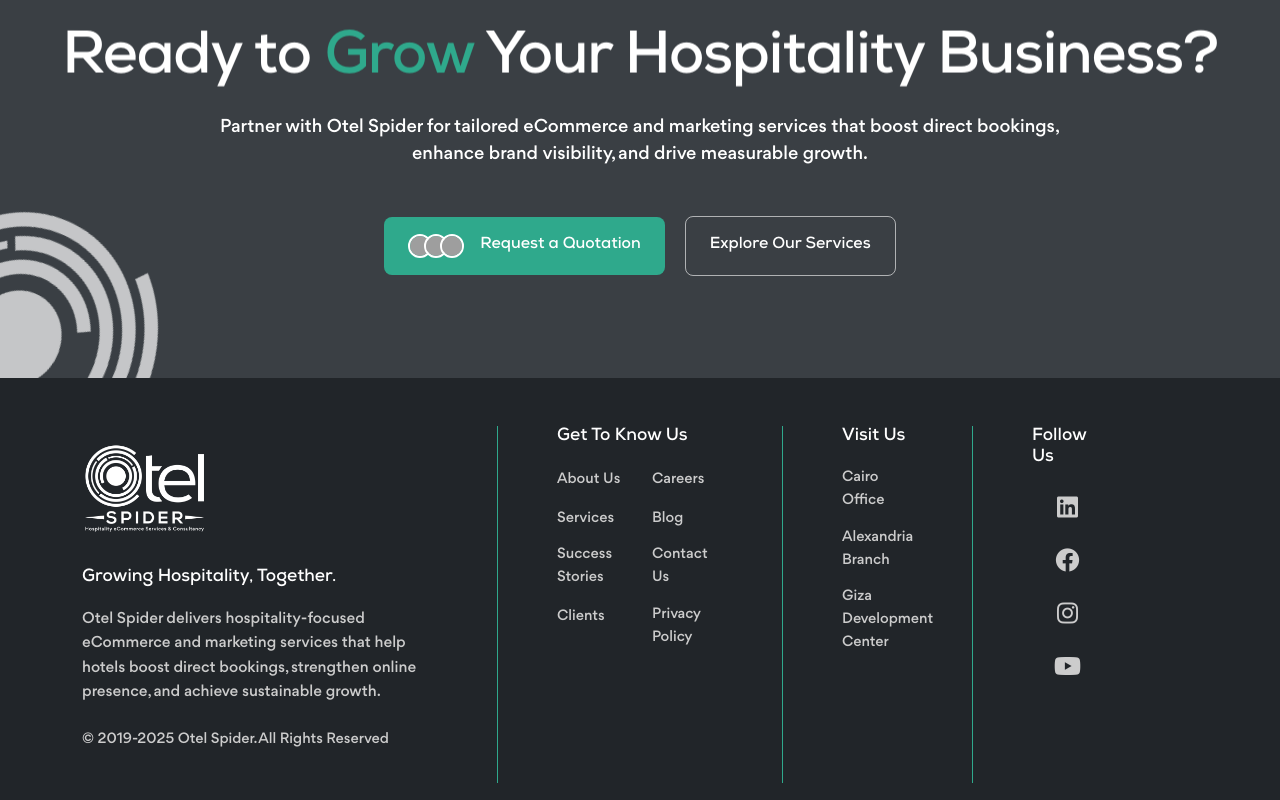
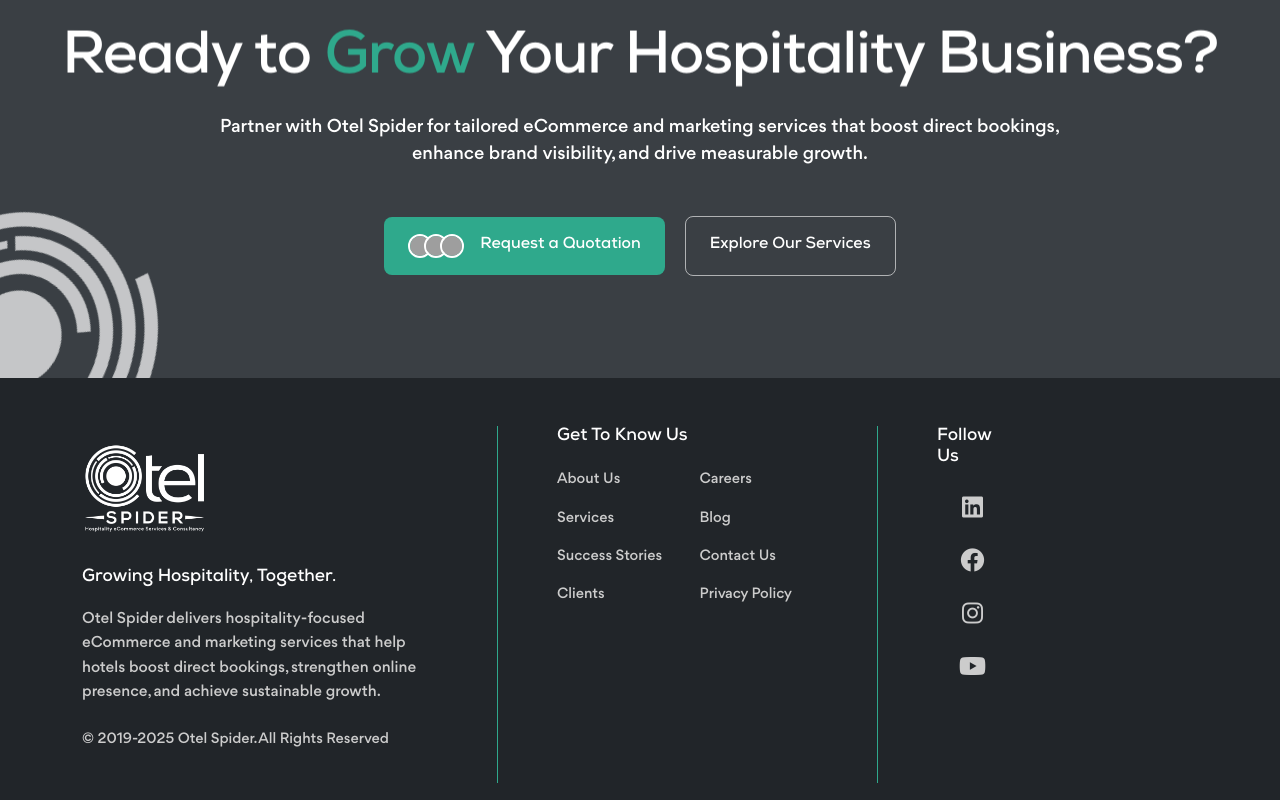
Before and after one commit to Otel-Spider/otel-website, a React (Create React App) app: page / in a window 1280 px wide. Shown: the part 4311-5111 px from the top of the page. Built offline with nearby package versions, Linux system fonts and the light colour scheme; grey boxes are pictures that could not be loaded.

Commit message:
data-fix

```diff
--- a/src/components/shared/Footer.jsx
+++ b/src/components/shared/Footer.jsx
@@ -62,7 +62,7 @@
             </div>
 
             {/* Second Column - Get to Know Us */}
-            <div className="col-lg-2 col-md-6 col-6">
+            <div className="col-lg-3 col-md-6 col-6">
               <div className="footer-section reveal" style={{ transitionDelay: '0.24s' }}>
                 <h5 className="footer-title">Get To Know Us</h5>
                 <div className="footer-links-two-columns">
@@ -87,18 +87,9 @@
               <div className="footer-divider-vertical reveal" style={{ transitionDelay: '0.32s' }}></div>
             </div>
 
-            {/* Third Column - Come Visit Us */}
-            <div className="col-lg-1 col-md-6 col-6">
+            {/* Social Links - Mobile Only */}
+            <div className="col-lg-2 col-md-6 col-6 d-md-none">
               <div className="footer-section reveal" style={{ transitionDelay: '0.4s' }}>
-                <h5 className="footer-title">Visit Us</h5>
-                <ul className="footer-links">
-                  <li><span className="footer-link">Cairo Office</span></li>
-                  <li><span className="footer-link">Alexandria Branch</span></li>
-                  <li><span className="footer-link">Giza Development Center</span></li>
-                </ul>
-
-                {/* Social Links - Mobile Only */}
-                <div className="d-md-none mt-3">
                 <h5 className="footer-title">Follow Us</h5>
                 <div className="social-links-vertical">
                   <a href="https://www.linkedin.com/company/otel-spider" target="_blank" rel="noopener noreferrer" aria-label="LinkedIn" className="social-link-vertical">
@@ -116,12 +107,7 @@
                 </div>
               </div>
             </div>
-            </div>
 
-                      {/* Vertical Divider */}
-            <div className="col-lg-1 d-none d-lg-block">
-              <div className="footer-divider-vertical reveal" style={{ transitionDelay: '0.48s' }}></div>
-            </div>
 
             {/* Fourth Column - Follow Us (Desktop Only) */}
             <div className="col-lg-1 col-md-6 col-6 d-none d-md-block">
```
Lines whose indentation alone changed are shown as unchanged.
